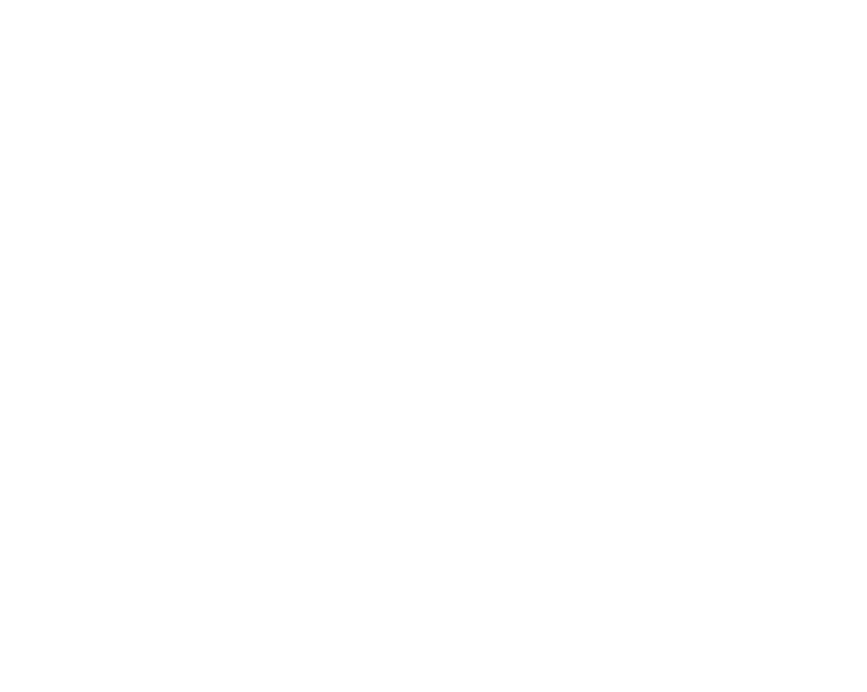
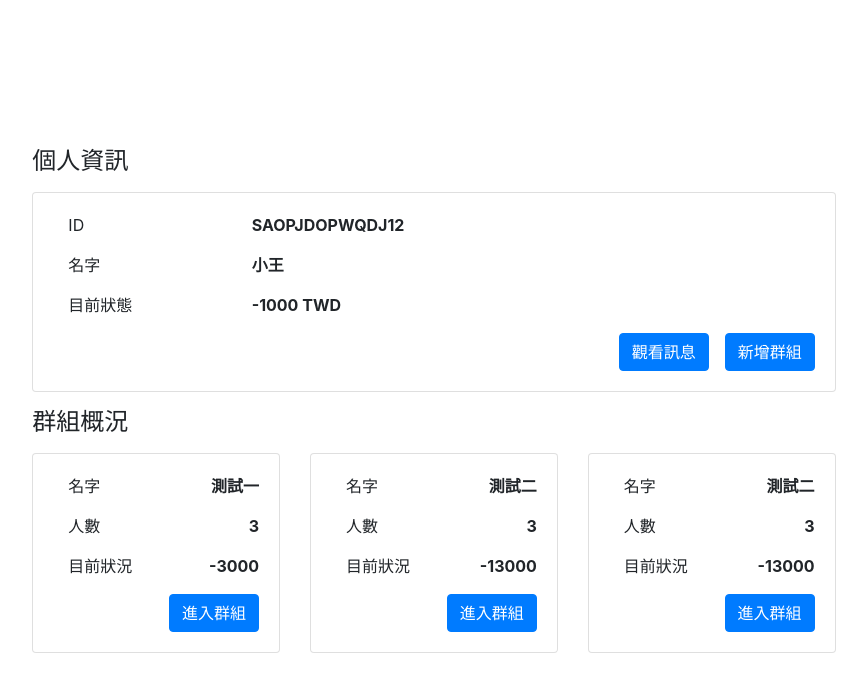
Before and after one commit to marshal604/debt-assistant, a React (Create React App) app: page /user in a window 1280 px wide. Shown: the top 692 px of the page, without its empty margins (206-1073 px from the left). Built offline with nearby package versions, Linux system fonts and the light colour scheme.

Commit message:
D200715 user info (#3)
* style: add shared style mixin, variable and set height for body

* feat(GroupOverview): add simple group overview page

* feat(UserInfo): add simple user info page

* feat(UserPage): create UserPage to show user info

* fix(App): add route to page

```diff
--- a/src/App.scss
+++ b/src/App.scss
@@ -0,0 +1,4 @@
+.App {
+  height: 100vh;
+  overflow: auto;
+}
--- a/src/App.tsx
+++ b/src/App.tsx
@@ -2,15 +2,19 @@
 import { Route, BrowserRouter } from 'react-router-dom';
 import './App.scss';
 
-import LoginPage from './auth/login/containers/LoginPage/LoginPage';
+import LoginPage from 'src/auth/login/containers/LoginPage/LoginPage';
 import GroupList from 'src/group/list/containers/GroupList/GroupList';
+import UserPage from 'src/auth/user/containers/UserPage/UserPage';
 
 function App() {
   return (
     <BrowserRouter>
-      <Route path="/" exact render={() => <div>Home</div>}></Route>
-      <Route path="/login" component={LoginPage}></Route>
-      <Route path="/group/:id" component={GroupList}></Route>
+      <div className="App px-3 px-md-0">
+        <Route path="/" exact render={() => <div>Home</div>}></Route>
+        <Route path="/login" component={LoginPage}></Route>
+        <Route path="/group/:id" component={GroupList}></Route>
+        <Route path="/user" component={UserPage}></Route>
+      </div>
     </BrowserRouter>
   );
 }
--- /dev/null
+++ b/src/auth/user/components/UserInfo/UserInfo.tsx
@@ -0,0 +1,30 @@
+import React, { FunctionComponent } from 'react';
+
+const UserInfo: FunctionComponent = props => (
+  <React.Fragment>
+    <ul className="UserInfo">
+      <li className="d-flex align-items-center justify-content-md-start justify-content-between">
+        <p className="col-md-3">ID</p>
+        <p className="ml-md-2 font-weight-bold text-nowrap">SAOPJDOPWQDJ12</p>
+      </li>
+      <li className="d-flex align-items-center justify-content-md-start justify-content-between mt-3">
+        <p className="col-md-3">名字</p>
+        <p className="ml-md-2 font-weight-bold text-nowrap">小王</p>
+      </li>
+      <li className="d-flex align-items-center justify-content-md-start justify-content-between mt-3">
+        <p className="col-md-3">目前狀態</p>
+        <p className="ml-md-2 font-weight-bold text-nowrap">-1000 TWD</p>
+      </li>
+      <li className="d-flex align-items-center justify-content-end mt-3">
+        <button type="button" className="btn btn-primary">
+          觀看訊息
+        </button>
+        <button type="button" className="btn btn-primary ml-3">
+          新增群組
+        </button>
+      </li>
+    </ul>
+  </React.Fragment>
+);
+
+export default UserInfo;
--- /dev/null
+++ b/src/auth/user/containers/UserPage/UserPage.scss
@@ -0,0 +1,9 @@
+.Group {
+  &__Container {
+    margin-top: -0.5rem;
+
+    &__Item {
+      margin-top: 1rem;
+    }
+  }
+}
--- /dev/null
+++ b/src/auth/user/containers/UserPage/UserPage.tsx
@@ -0,0 +1,58 @@
+import React, { Component } from 'react';
+import Card from 'src/shared/layout/Card/Card';
+import UserInfo from 'src/auth/user/components/UserInfo/UserInfo';
+import GroupOverview from 'src/group/list/components/GroupOverview/GroupOverview';
+import { GroupOverviewProps } from 'src/group/list/components/GroupOverview/GroupOverview.model';
+import './UserPage.scss';
+class UserPage extends Component {
+  render() {
+    const groupOverviewList: GroupOverviewProps[] = [
+      {
+        id: '1oamfia2fjosmdl',
+        name: '測試一',
+        balance: -3000,
+        stakeholders: ['user1', 'user2', 'user3'],
+        managers: ['user1', 'user2', 'user3']
+      },
+      {
+        id: 'daswgeqeaead',
+        name: '測試二',
+        balance: -13000,
+        stakeholders: ['user1', 'user2', 'user3'],
+        managers: ['user1', 'user2', 'user3']
+      },
+      {
+        id: 'daswgeqeaead',
+        name: '測試二',
+        balance: -13000,
+        stakeholders: ['user1', 'user2', 'user3'],
+        managers: ['user1', 'user2', 'user3']
+      }
+    ];
+    return (
+      <React.Fragment>
+        <div className="position-relative h-100 d-flex justify-content-center align-items-center">
+          <div className="row col-12 justify-content-center">
+            <div className="col-12 col-md-8">
+              <h4>個人資訊</h4>
+              <Card classes={['mt-3']} body={<UserInfo />}></Card>
+            </div>
+            <div className="w-100"></div>
+            <div className="mt-3 col-12 col-md-8 Group">
+              <h4>群組概況</h4>
+              <div className="row Group__Container">
+                {groupOverviewList.map(item => (
+                  <div key={item.id} className="col-12 col-md-6 col-xl-4 Group__Container__Item">
+                    <GroupOverview {...item}></GroupOverview>
+                  </div>
+                ))}
+              </div>
+            </div>
+          </div>
+        </div>
+      </React.Fragment>
+    );
+  }
+}
+
+export default UserPage;
--- /dev/null
+++ b/src/group/list/components/GroupOverview/GroupOverview.tsx
@@ -0,0 +1,37 @@
+import React, { FunctionComponent } from 'react';
+import { Link } from 'react-router-dom';
+
+import Card from 'src/shared/layout/Card/Card';
+import { GroupOverviewProps } from './GroupOverview.model';
+const GroupOverview: FunctionComponent<GroupOverviewProps> = props => {
+  return (
+    <Card
+      classes={['Card--button']}
+      body={
+        <ul>
+          <li className="d-flex align-items-center justify-content-between text-nowrap">
+            <p className="col-md-3">名字</p>
+            <p className="ml-md-2 font-weight-bold text-nowrap">{props.name}</p>
+          </li>
+          <li className="d-flex align-items-center justify-content-between text-nowrap mt-3">
+            <p className="col-md-3">人數</p>
+            <p className="ml-md-2 font-weight-bold text-nowrap">{props.stakeholders.length}</p>
+          </li>
+          <li className="d-flex align-items-center justify-content-between text-nowrap mt-3">
+            <p className="col-md-3 text-nowrap">目前狀況</p>
+            <p className="ml-md-2 font-weight-bold text-nowrap">{props.balance}</p>
+          </li>
+          <li className="d-flex align-items-center justify-content-end mt-3">
+            <Link to={'/group/' + props.id}>
+              <button type="button" className="btn btn-primary">
+                進入群組
+              </button>
+            </Link>
+          </li>
+        </ul>
+      }
+    ></Card>
+  );
+};
+
+export default GroupOverview;
--- a/src/index.scss
+++ b/src/index.scss
@@ -1,16 +1,29 @@
 @import '~bootstrap/scss/bootstrap.scss';
+@import 'scss/mixin';
+@import 'scss/variable';
 
 body {
   margin: 0;
-  min-height: 100vh;
-  font-family: -apple-system, BlinkMacSystemFont, 'Segoe UI', 'Roboto', 'Oxygen',
-    'Ubuntu', 'Cantarell', 'Fira Sans', 'Droid Sans', 'Helvetica Neue',
-    sans-serif;
+  font-family: -apple-system, BlinkMacSystemFont, 'Segoe UI', 'Roboto', 'Oxygen', 'Ubuntu', 'Cantarell', 'Fira Sans', 'Droid Sans',
+    'Helvetica Neue', sans-serif;
   -webkit-font-smoothing: antialiased;
   -moz-osx-font-smoothing: grayscale;
 }
 
 code {
-  font-family: source-code-pro, Menlo, Monaco, Consolas, 'Courier New',
-    monospace;
+  font-family: source-code-pro, Menlo, Monaco, Consolas, 'Courier New', monospace;
 }
+
+* {
+  margin: 0;
+  padding: 0;
+}
+
+ul {
+  list-style: none;
+  margin-bottom: 0;
+}
+
+p {
+  margin-bottom: 0;
+}
```
Also changed, not shown: src/group/list/components/GroupOverview/GroupOverview.model.ts (added, +7 -0 lines), src/scss/_mixin.scss (added), src/scss/_variable.scss (added).
